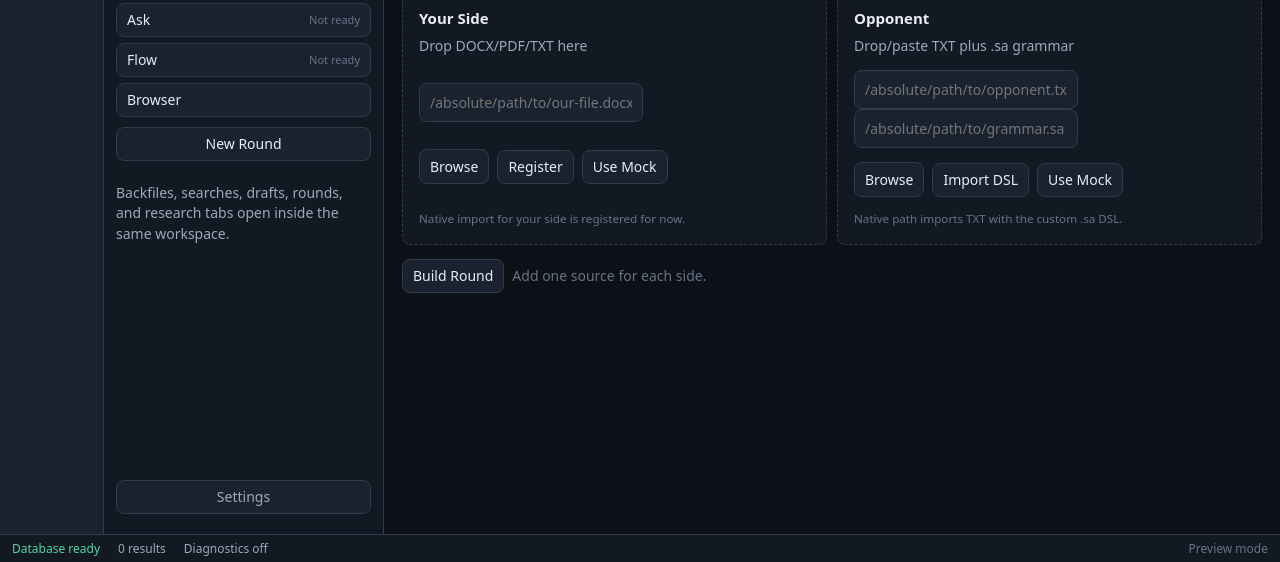
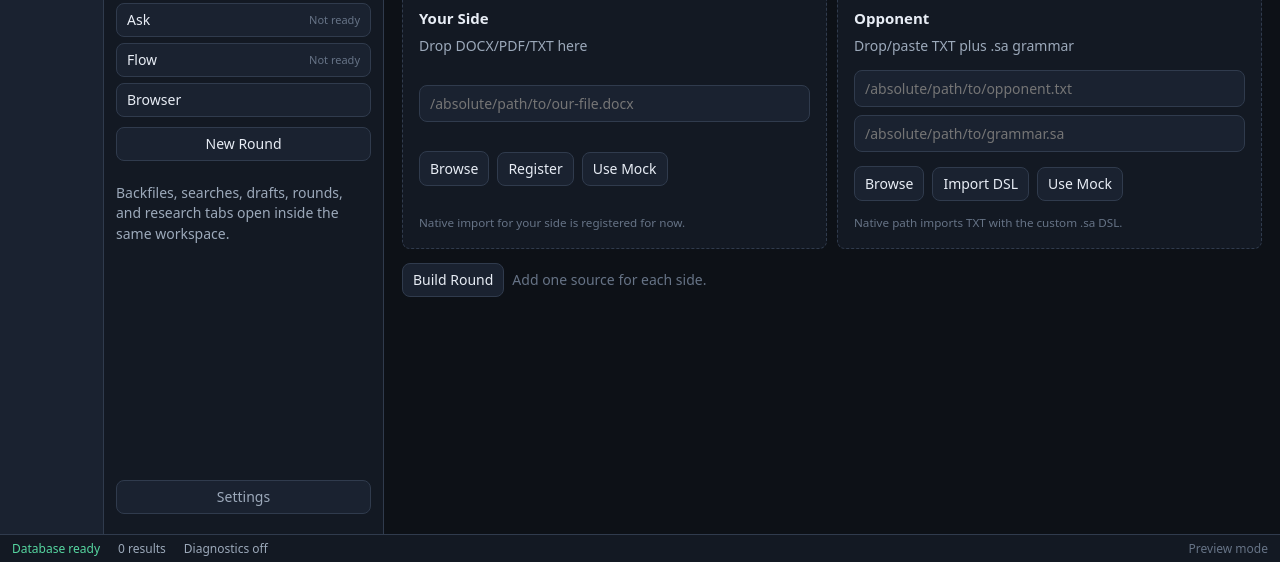
Before and after one commit to diputs-sudo/seKret-aGenda, a website built with Vite: page app/index.html in a window 1280 px wide. Shown: the part 238-800 px from the top of the page. Built offline with nearby package versions, Linux system fonts and the light colour scheme.

Commit message:
update app.css

```diff
--- a/app/src/styles/app.css
+++ b/app/src/styles/app.css
@@ -534,6 +534,27 @@ textarea:focus {
 
 .source-actions {
   flex-wrap: wrap;
+}
+
+.source-paths {
+  display: grid;
+  gap: 8px;
+}
+
+.path-input {
+  width: 100%;
+  min-width: 0;
+  border: 1px solid var(--border);
+  border-radius: var(--radius);
+  background: var(--surface-raised);
+  color: var(--text-primary);
+  padding: 8px 10px;
+  font: inherit;
+}
+
+.path-input:focus {
+  border-color: var(--accent);
+  outline: none;
 }
 
 .file-button {
```
